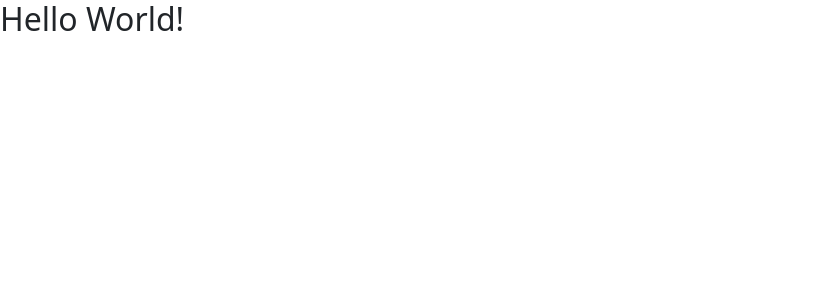
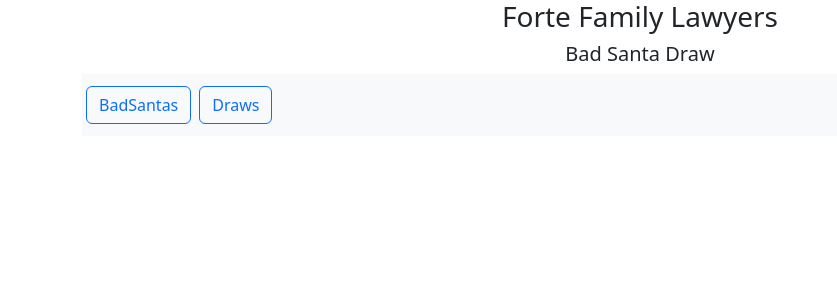
Before and after one commit to DavidAustinMackenzie/BadSantaFullStack, an Angular app in the folder ui/BadSantaNG/: page / in a window 1280 px wide. Shown: the top 300 px of the page, without its empty margins (0-837 px from the left). Built offline with nearby package versions, Linux system fonts and the light colour scheme.

Commit message:
Added navbar to app

```diff
--- a/ui/BadSantaNG/src/app/app.component.html
+++ b/ui/BadSantaNG/src/app/app.component.html
@@ -1,3 +1,22 @@
-<h2>Hello World!</h2>
+<div class="container">
+
+    <h3 class="d-flex justify-content-center">Forte Family Lawyers</h3>
+    <h5 class="d-flex justify-content-center">Bad Santa Draw</h5>
+
+    <nav class="navbar navbar-expand-sm bg-light navbar-dark">
+        <ul class="navbar-nav">
+            <li class="nav-item">
+                <button routerlink="badsanta"
+                class="m-1 btn btn-light btn-outline-primary" Button>BadSantas</button>
+            </li>
+
+            <li class="nav-item">
+                <button routerlink="draw"
+                class="m-1 btn btn-light btn-outline-primary" Button>Draws</button>
+            </li>
+        </ul>
+    </nav>
 
 <router-outlet></router-outlet>
+
+</div>
```
Also changed, not shown: 1 other file (tests, documents, lock files or other folders).
